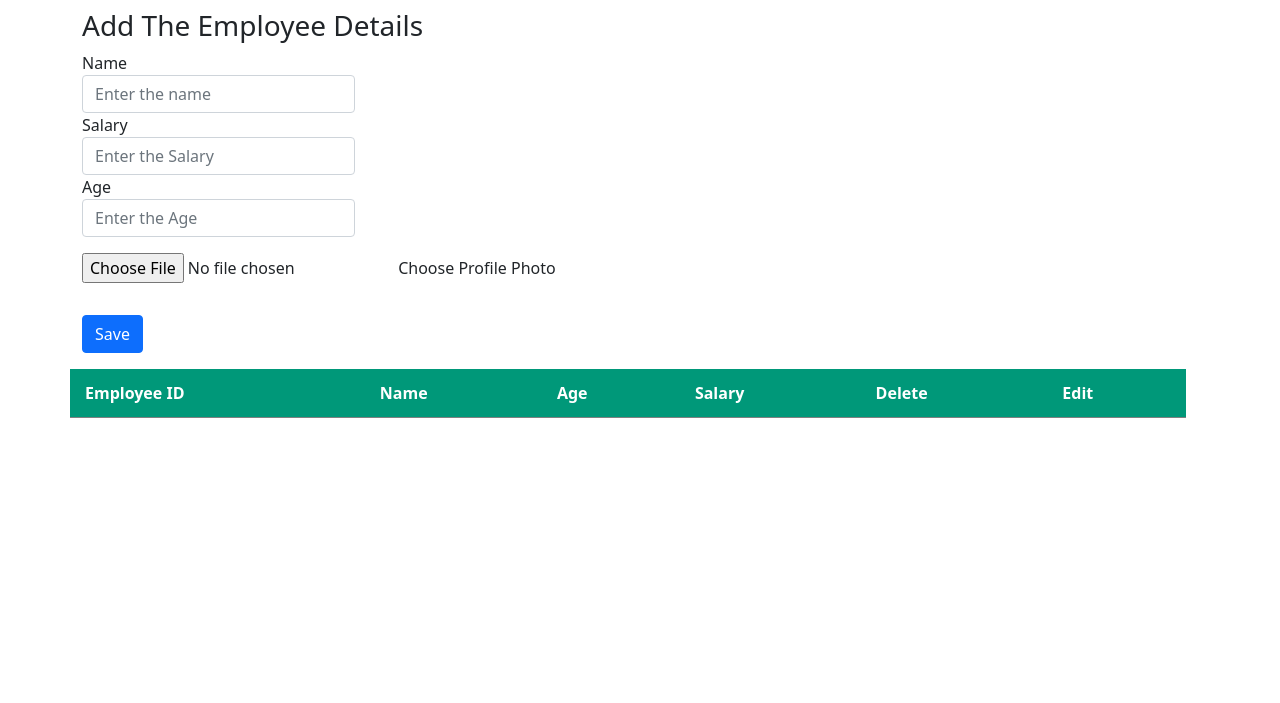
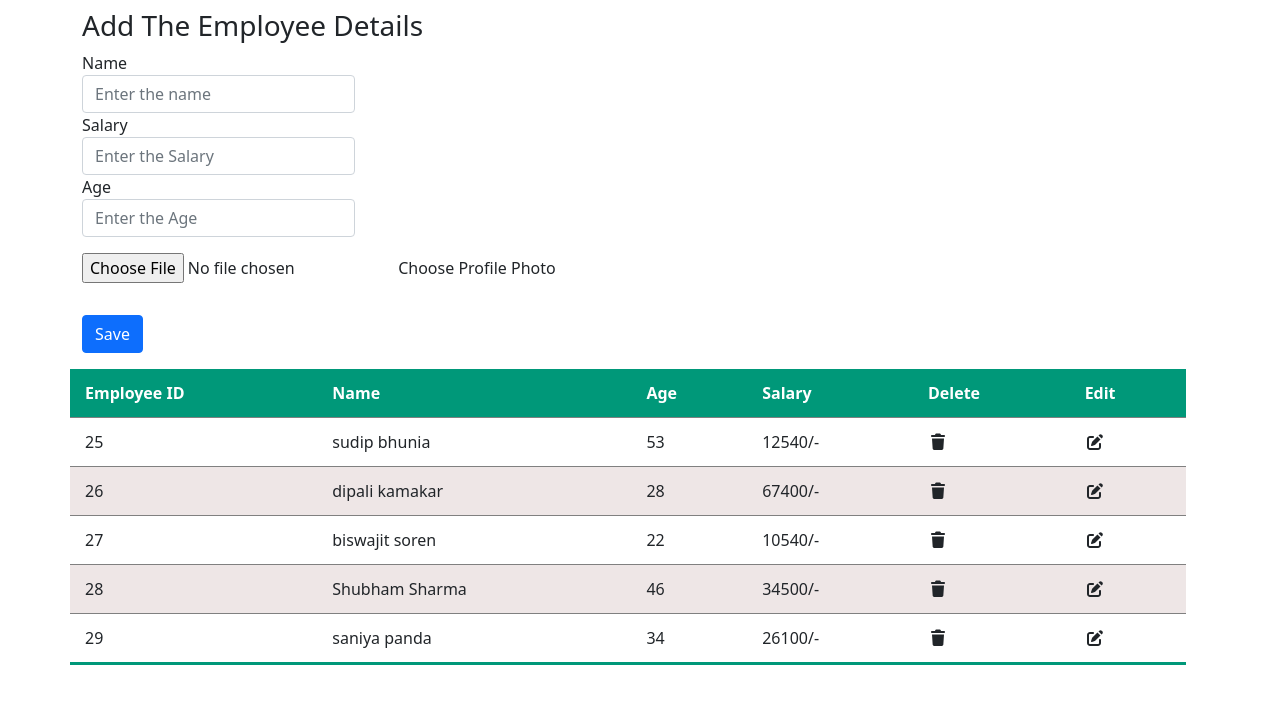
Before and after one commit to DEV20github/Employee_management, a plain HTML site: page index.html in a window 1280 px wide. Shown: the part 63-766 px from the top of the page. Drawn offline with nearby package versions, Linux system fonts and the light colour scheme; no server answers.

Commit message:
1.create manually some employee data and render them  2.Correcting the form validation

```diff
--- a/index.html
+++ b/index.html
@@ -44,11 +44,11 @@
                         </div>
                         <div class="form-group col-md-6">
                             <label for="Salary">Salary</label>
-                            <input type="text" class="form-control" id="Salary" placeholder="Enter the Salary" required>
+                            <input type="number" class="form-control" id="Salary" placeholder="Enter the Salary" required>
                         </div>
                         <div class="form-group col-md-6">
                             <label for="Age">Age</label>
-                            <input type="text" class="form-control" id="Age" placeholder="Enter the Age" required>
+                            <input type="number" class="form-control" id="Age" placeholder="Enter the Age" required>
                         </div>
                         <div class="custom-file my-3">
                             <input type="file" class="custom-file-input" id="customFile">
--- a/script.js
+++ b/script.js
@@ -20,6 +20,8 @@ const Name = document.getElementById('Name');
 const Age = document.getElementById('Age');
 const Salary = document.getElementById('Salary');
 const Img = document.getElementById('customFile');
+
+
 
 // Get the Employees
 //Method: GET
@@ -213,3 +215,60 @@ function sortTable(x) {
         }
     }
 }
+
+//creating manually employee Data which is an array of objects.
+let manualEmployeedata = [{
+        id: 25,
+        employee_name: 'sudip bhunia',
+        employee_age: 53,
+        employee_salary: 12540
+    },
+
+    {
+        id: 26,
+        employee_name: 'dipali kamakar',
+        employee_age: 28,
+        employee_salary: 67400
+    },
+
+    {
+        id: 27,
+        employee_name: 'biswajit soren',
+        employee_age: 22,
+        employee_salary: 10540
+    },
+
+    {
+        id: 28,
+        employee_name: 'Shubham Sharma',
+        employee_age: 46,
+        employee_salary: 34500
+    },
+
+    {
+        id: 29,
+        employee_name: 'saniya panda',
+        employee_age: 34,
+        employee_salary: 26100
+    }
+];
+
+function renderManualEmployee(result) {
+    // console.log(result);
+    result.forEach(element => {
+        output += `<tbody>
+                        <tr id = "${element.id}" class="empRows">
+                            <td>${element.id}</td>
+                            <td class = 'name'>${element.employee_name}</td>
+                            <td class = 'age'>${element.employee_age}</td>
+                            <td class = 'salary'>${element.employee_salary}/-</td>
+                            <td><a id="del-btn"><i class="fa fa-trash"></i></a></td>
+                            <td><a id="edit-btn"><i class="fas fa-edit"></i></a></td>
+                        </tr>
+                     </tbody>`;
+    })
+    employeeList.innerHTML = output;
+};
+
+//Rendering the manual employee data
+renderManualEmployee(manualEmployeedata);
```
